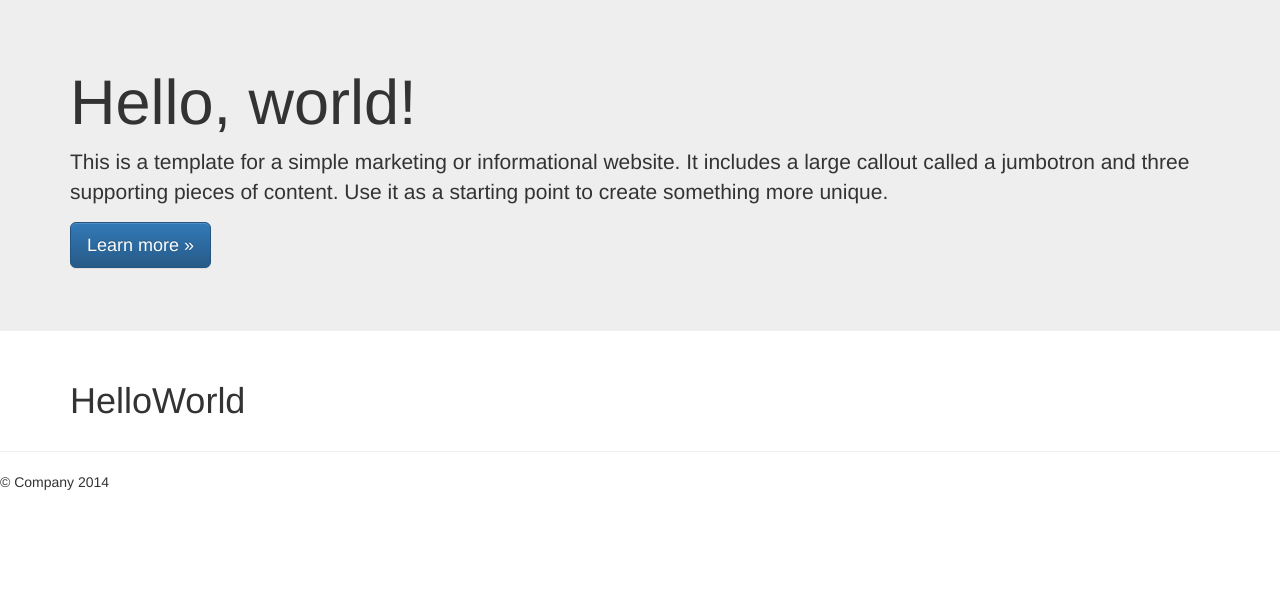
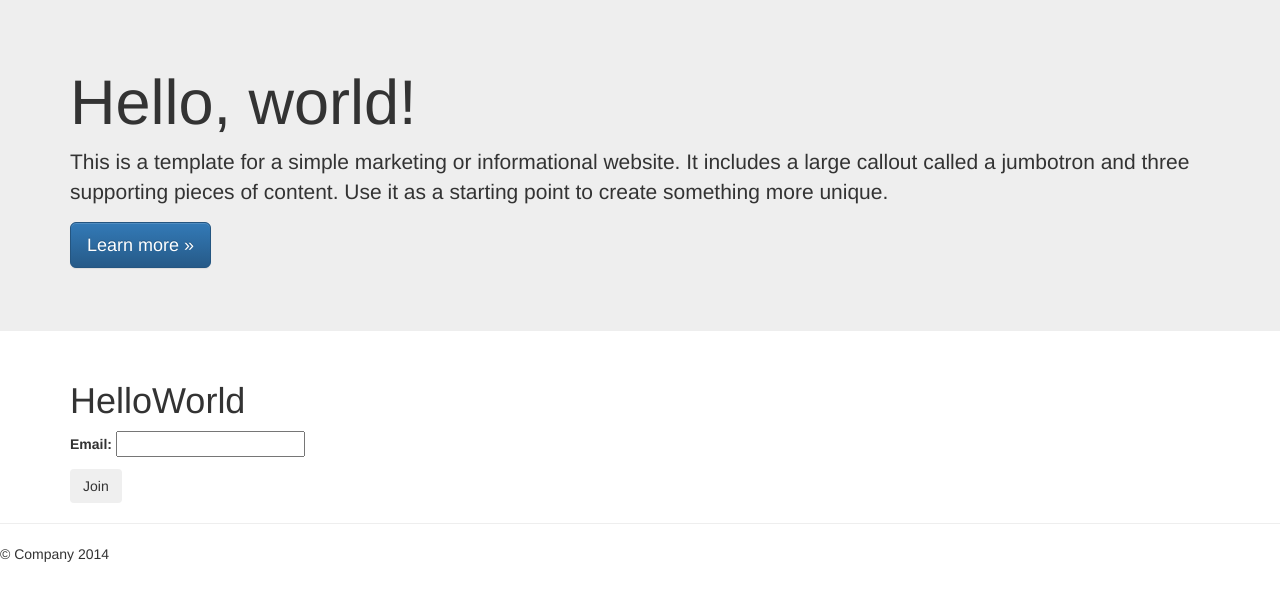
Before and after one commit to gmihalik/TeamBeam, a Django app: page / in a window 1280 px wide. Shown: the top 601 px of the page. Run offline with Django 3.2, Linux system fonts and the light colour scheme; some libraries are stand-ins or nearby versions.

Commit message:
form updates model chagnes

```diff
--- a/joins/admin.py
+++ b/joins/admin.py
@@ -5,9 +5,8 @@ from .models import Join
 
 
 class JoinAdmin(admin.ModelAdmin):
-    list_display = ['email','timestamp','updated']
+    list_display = ['email','ip_address','timestamp','updated']
     class Meta:
         model = Join
 
-
 admin.site.register(Join, JoinAdmin)
--- /dev/null
+++ b/joins/forms.py
@@ -0,0 +1,11 @@
+from django import forms
+
+from .models import Join
+
+class EmailForm(forms.Form):
+    email = forms.EmailField()
+
+class JoinForm(forms.ModelForm):
+    class Meta:
+        model = Join
+        fields = ["email",]
--- a/joins/models.py
+++ b/joins/models.py
@@ -2,7 +2,8 @@ from django.db import models
 
 # Create your models here.
 class Join(models.Model):
-    email = models.EmailField()
+    email = models.EmailField(unique=True)
+    ip_address = models.CharField(max_length=120, default='ABC')
     timestamp = models.DateTimeField(auto_now_add = True, auto_now = False)
     updated = models.DateTimeField(auto_now_add = False, auto_now = True)
 
--- a/joins/views.py
+++ b/joins/views.py
@@ -1,7 +1,42 @@
 from django.shortcuts import render
 
 # Create your views here.
+from .forms import EmailForm, JoinForm
+
+from .models import Join
+
+def get_ip(request):
+    try:
+        x_forward = request.META.get("HTTP_X_FORWARDED_FOR")
+        if x_forward:
+            ip = x_forward.split(",")[0]
+        else:
+            ip = request.META.get("REMOTE_ADDR")
+    except:
+        ip = ""
+    return ip
+
 def home(request):
-    context = {}
+    #print request.POST["email"]
+
+    #####Using regular Django Forms
+    #form = EmailForm(request.POST or None)
+    #if form.is_valid():
+    #    email = form.cleaned_data['email']
+    #    new_join, created = Join.objects.get_or_create(email=email)
+    #    print new_join, created
+    #    print new_join.timestamp
+    #    if created:
+    #        print "this object was created"
+
+    #####Using model forms
+    form = JoinForm(request.POST or None)
+    if form.is_valid():
+        new_join = form.save(commit=False)
+        #email = form.cleaned_data['email']
+        #new_join, created = Join.objects.get_or_create(email=email) #only creates once, doesnt duplicate
+        new_join.ip_address = get_ip(request)
+        new_join.save()
+    context = {"form":form}
     template = "home.html"
     return render(request, template, context)
--- a/templates/home.html
+++ b/templates/home.html
@@ -2,4 +2,9 @@
 
 {% block content %}
     <h1>HelloWorld</h1>
+
+<form method="POST" action=""> {% csrf_token %}
+    {{ form.as_p }}
+    <input type='submit' value='Join' class='btn'/>
+</form>
 {% endblock %}
```
Also changed, not shown: db.sqlite3, joins/migrations/0002_join_ipaddress.py (added), joins/migrations/0003_auto_20150424_1950.py (added), joins/migrations/0004_auto_20150424_1953.py (added).
